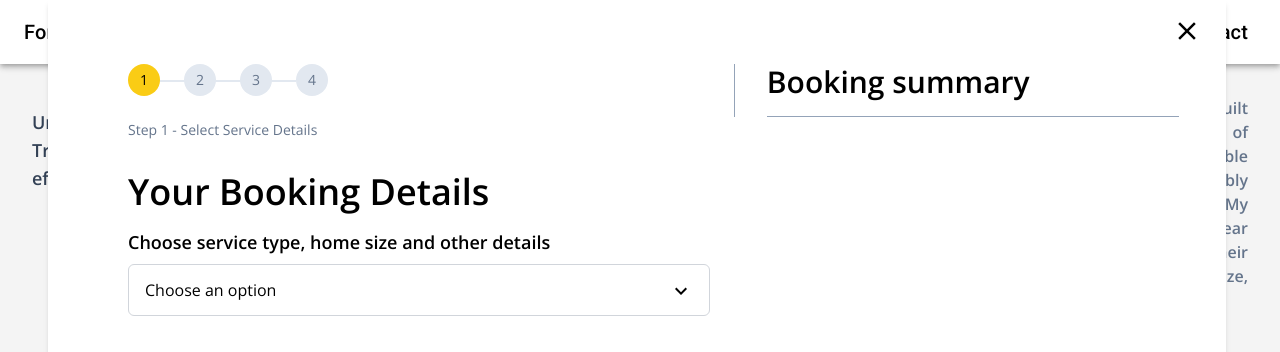
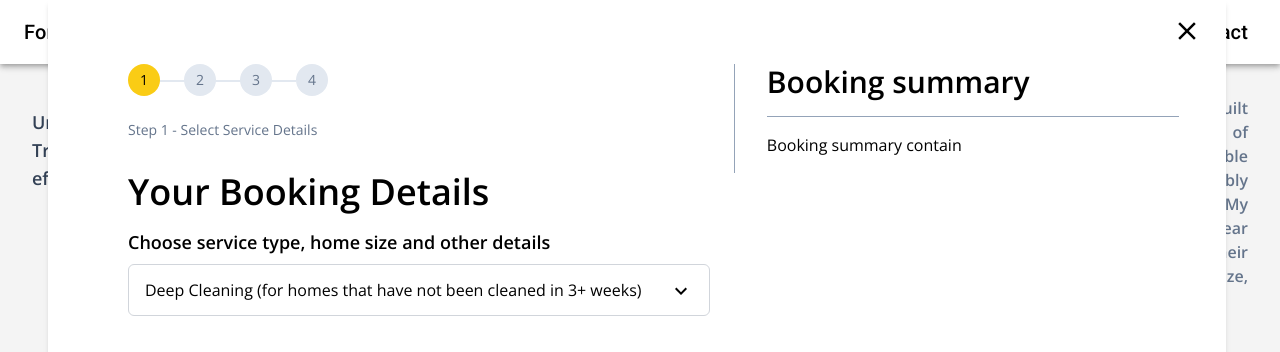
Before and after one commit to amankashyap004/form-traverse, a React (Vite) app: page / in a window 1280 px wide. Both pictures are taken after a click on the element "BOOKING CLEANING". Shown: the top 352 px of the page. Built offline with nearby package versions, Linux system fonts and the light colour scheme.

Commit message:
add some features

```diff
--- a/src/components/BookingSummary.jsx
+++ b/src/components/BookingSummary.jsx
@@ -6,6 +6,7 @@ const BookingSummary = () => {
          <h1 className="font-extrabold text-3xl border-b border-slate-400 pb-4 w-full">
             Booking summary
          </h1>
+         <div className="py-4">Booking summary contain</div>
       </section>
    );
 };
--- a/src/components/CustomDropdown.jsx
+++ b/src/components/CustomDropdown.jsx
@@ -2,7 +2,7 @@ import React, { useState } from "react";
 import ExpandMoreIcon from "@mui/icons-material/ExpandMore";
 
 const CustomDropdown = ({ options, onChange }) => {
-   const [selectedOption, setSelectedOption] = useState(null);
+   const [selectedOption, setSelectedOption] = useState(options[0]);
    const [dropdownOpen, setDropdownOpen] = useState(false);
 
    const handleOptionClick = (option) => {
@@ -17,9 +17,7 @@ const CustomDropdown = ({ options, onChange }) => {
             className="flex items-center justify-between px-4 py-3 bg-white border border-gray-300 rounded-md cursor-pointer w-full"
             onClick={() => setDropdownOpen(!dropdownOpen)}
          >
-            <span className="truncate">
-               {selectedOption ? selectedOption.label : "Choose an option"}
-            </span>
+            <span className="truncate">{selectedOption ? selectedOption.label : ""}</span>
             <div
                className={`ml-4 transform transition-transform ${dropdownOpen ? "rotate-180" : ""}`}
             >
```
